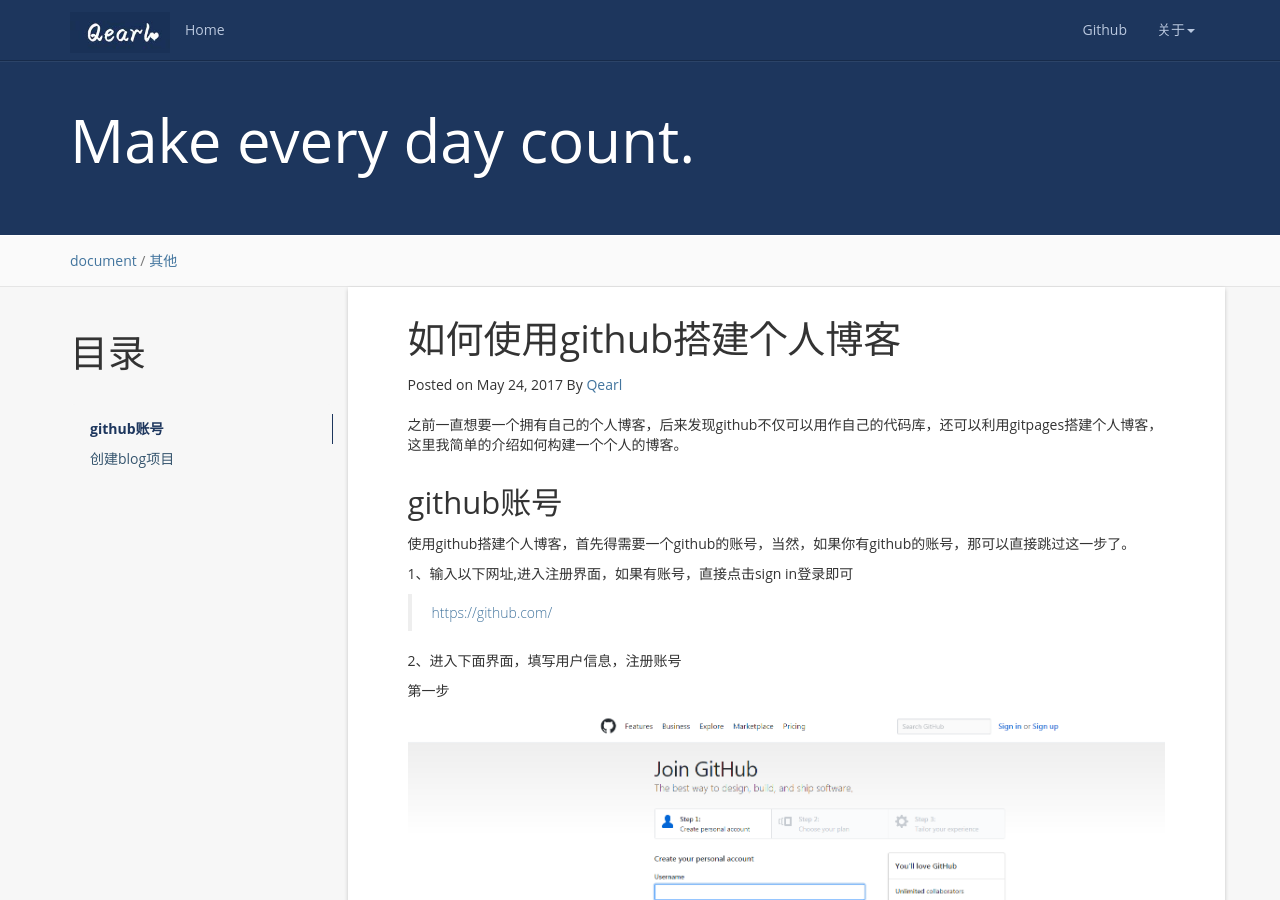
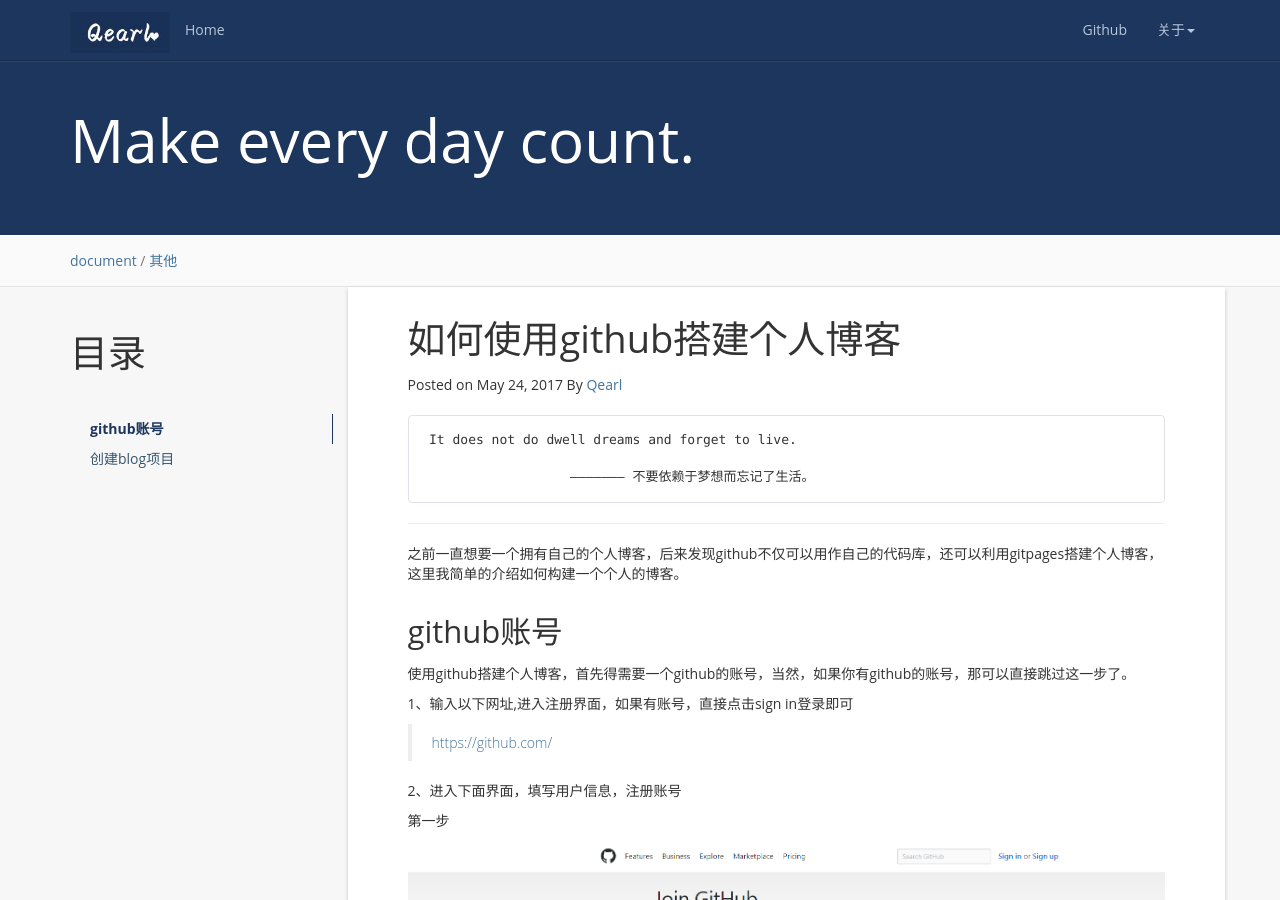
Before and after one commit to eleens/blog, a Jekyll site: the page built from _posts/2017-05-24-how-to-build-a-blog-with-github.md, in a window 1280 px wide and 900 px high. Built offline with Jekyll 4.4.1, drawn with Linux system fonts in a browser that asks for light colours; nearby versions of some CDN libraries; comment, search, counter and statistics services are not loaded.

Commit message:
add English

```diff
--- a/_posts/2017-05-24-how-to-build-a-blog-with-github.md
+++ b/_posts/2017-05-24-how-to-build-a-blog-with-github.md
@@ -8,6 +8,12 @@
 
 * content
 {:toc}
+
+    It does not do dwell dreams and forget to live.
+
+                      ——————— 不要依赖于梦想而忘记了生活。
+
+---------------------------------------
 
 之前一直想要一个拥有自己的个人博客，后来发现github不仅可以用作自己的代码库，还可以利用gitpages搭建个人博客，这里我简单的介绍如何构建一个个人的博客。
 
```
Also changed, not shown: _posts/2017-05-23-markdown-syntax.md (+6 -0 lines).
